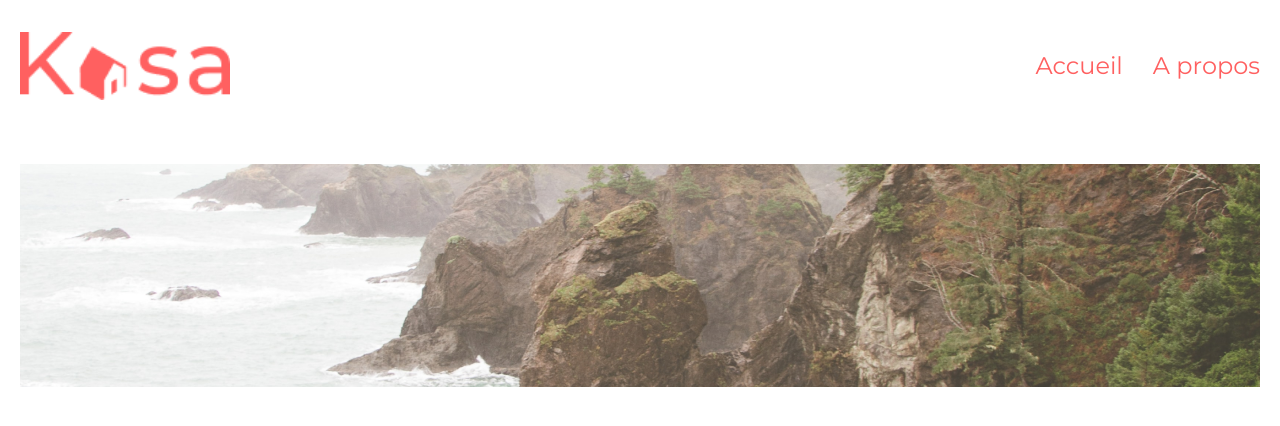
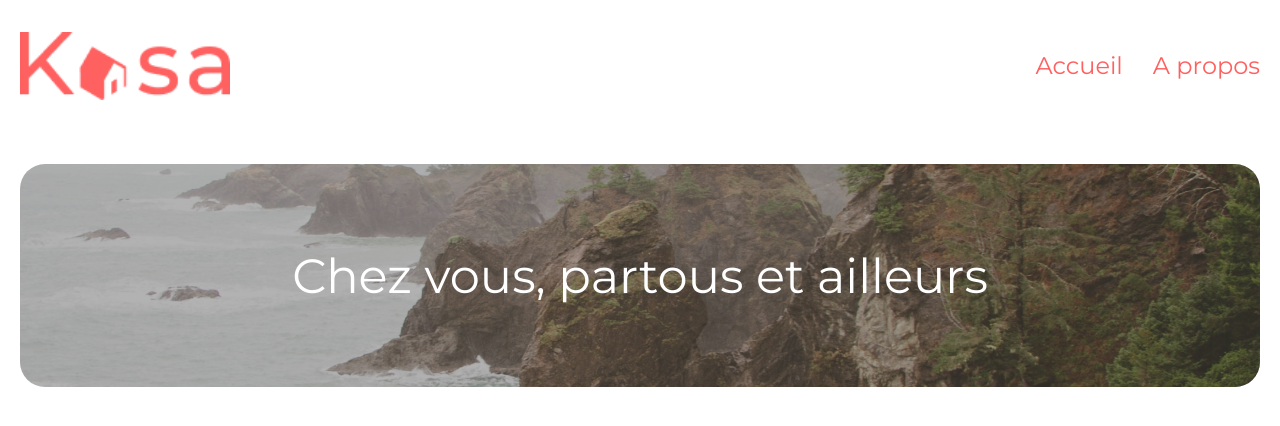
Before and after one commit to valinestelle/kasa, a React (Create React App) app: page / in a window 1280 px wide. Shown: the top 426 px of the page. Built offline with nearby package versions, Linux system fonts and the light colour scheme.

Commit message:
ajustement css banner

```diff
--- a/src/components/Banner.css
+++ b/src/components/Banner.css
@@ -1,5 +1,22 @@
-.banner {
+.banner  {
+    position: relative;
     width: 1240px;
     height: 223px;
     border-radius: 25px;
+    background-image: url(./Img/IMGbanner.png);
+    color: white;
+    display: grid;
+    place-items: center;
+    font-size: 48px;
+    font-weight: 500;
+    z-index: 1;
 }
+
+.banner::before {
+    content: '';
+    position: absolute;
+    border-radius: 25px;
+    inset: 0;
+    background-color: rgba(0,0,0,0.3);
+    z-index: -1;
+}
--- a/src/components/Banner.js
+++ b/src/components/Banner.js
@@ -4,7 +4,7 @@ import './Banner.css'
 function Banner() {
   return (
     <div className='banner'>
-        <img src='IMGbanner.png' alt='paysage'/>
+        <p>Chez vous, partous et ailleurs</p>
     </div>
   )
 }
```
Also changed, not shown: src/components/Img/IMGbanner.png (renamed from public/IMGbanner.png).
